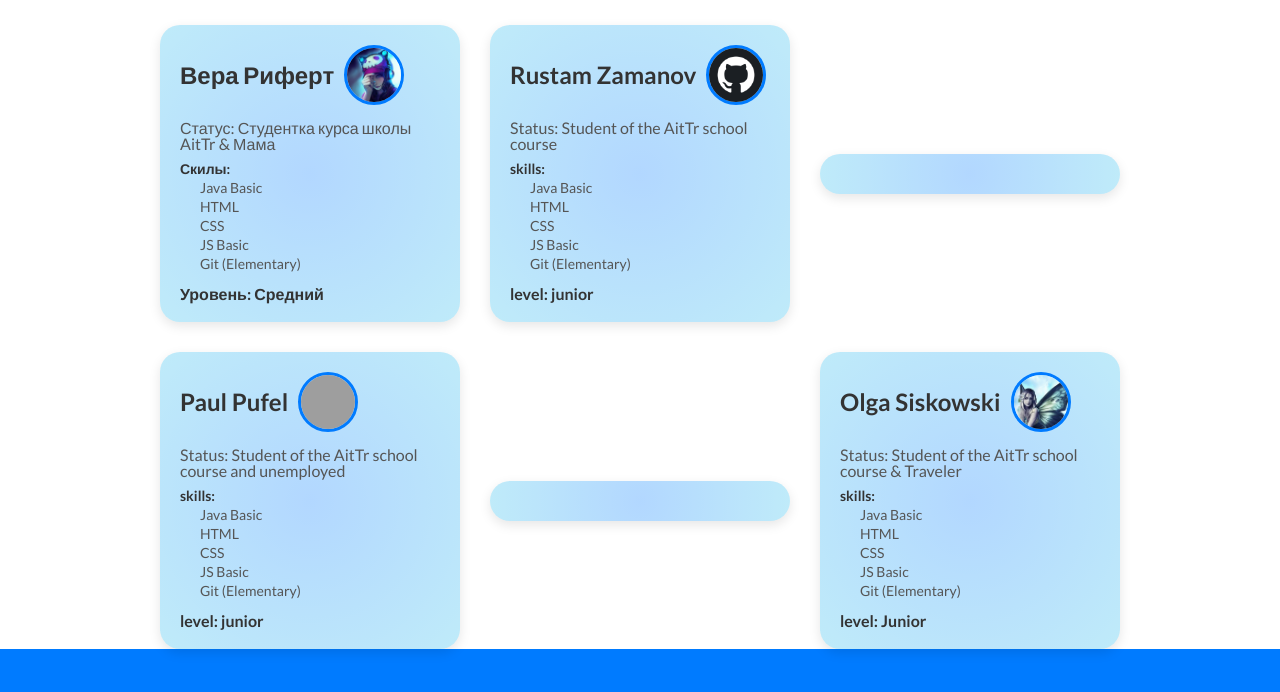
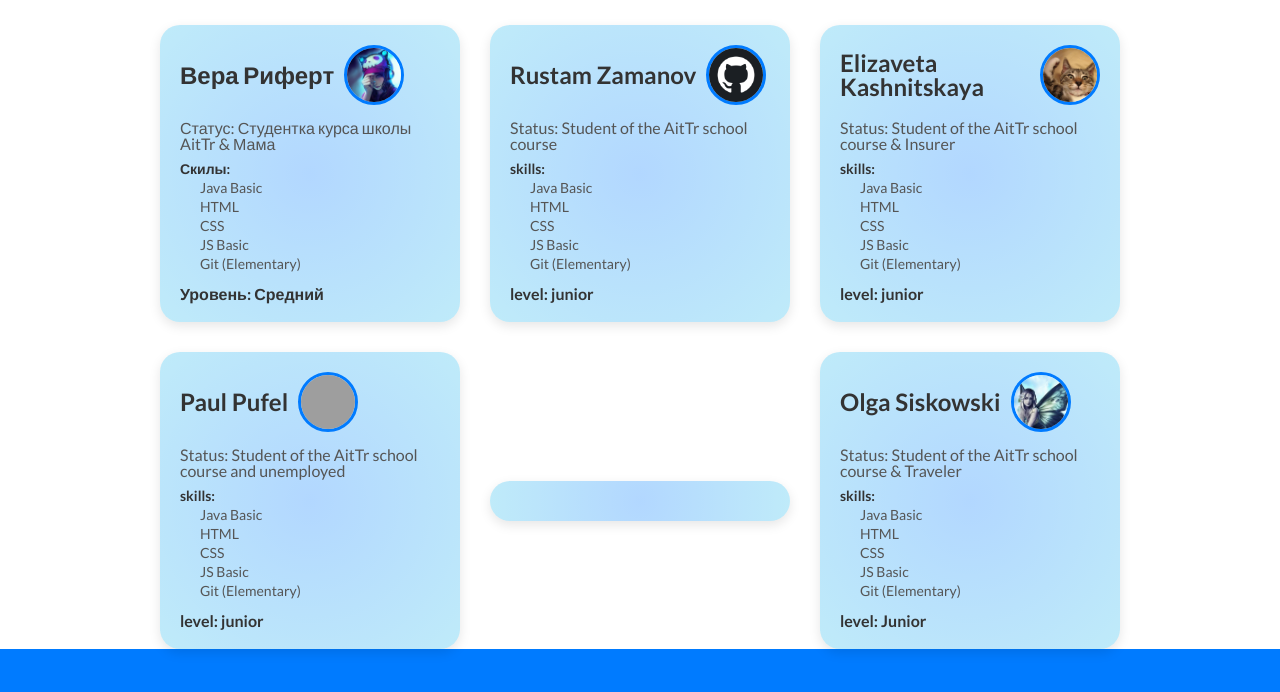
Before and after one commit to ViraRiefertDev/GitLessons_hw2, a plain HTML site: page index.html in a window 1280 px wide. Shown: the part 132-824 px from the top of the page. Drawn offline with Linux system fonts and the light colour scheme; grey boxes are pictures that could not be loaded.

Commit message:
add Elizaveta info

```diff
--- a/index.html
+++ b/index.html
@@ -152,7 +152,30 @@
                      </div>
                      <div class="level">level: junior</div>
                   </div>
-                  <div class="card"><!-- Часть Елизаветы --></div>
+                  <div class="card">
+                     <div class="person-name-avatar">
+                        <h2 class="person-name">Elizaveta Kashnitskaya</h2>
+                        <div class="avatar">
+                           <img src="/img/avatar_elizaveta.jpeg" alt="avatar_elizaveta">
+                        </div>
+                     </div>
+                     <div class="status">
+                        Status: Student of the AitTr school course & Insurer
+                     </div>
+                     <div class="skills">
+                        <p>skills:</p>
+                        <ul>
+                           <li>Java Basic</li>
+                           <li>HTML</li>
+                           <li>CSS</li>
+                           <li>JS Basic</li>
+                           <li>Git (Elementary)</li>
+                        </ul>
+                     </div>
+                     <div class="level">
+                        level: junior
+                     </div>
+                  </div>
                   <div class="card">
                      <div class="person-name-avatar">
                         <h2 class="person-name">Paul Pufel</h2>
```
Also changed, not shown: img/avatar_elizaveta.jpeg (added).
